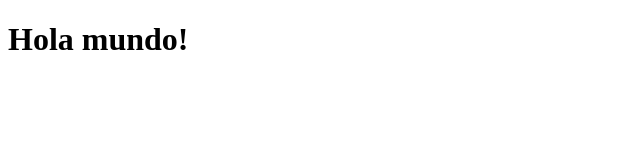
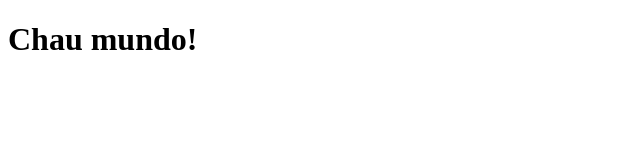
Before and after one commit to MAForti/prueba, a plain HTML site: page index.html in a window 1280 px wide. Shown: the whole page, without its empty margins (0-640 px from the left). Drawn offline with Linux system fonts and the light colour scheme.

Commit message:
chau mundo

```diff
--- a/index.html
+++ b/index.html
@@ -6,6 +6,6 @@
   <title></title>
 </head>
 <body>
-  <h1>Hola mundo!</h1>
+  <h1>Chau mundo!</h1>
 </body>
 </html>
```
